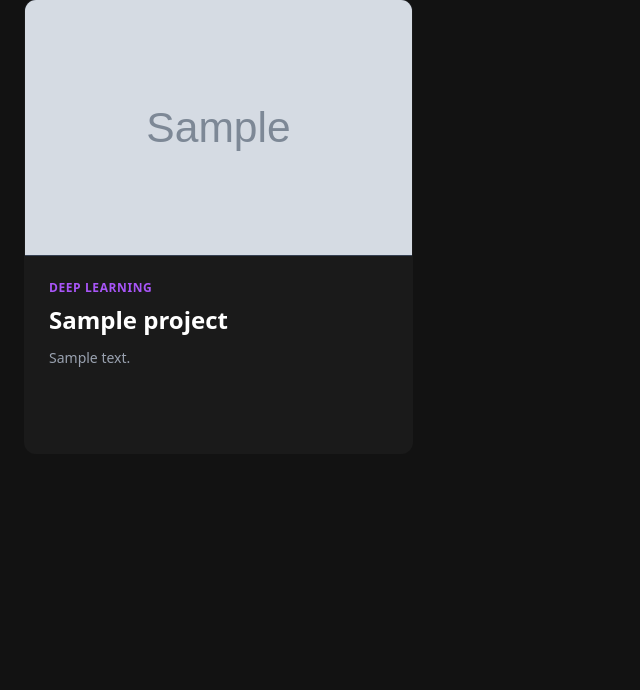
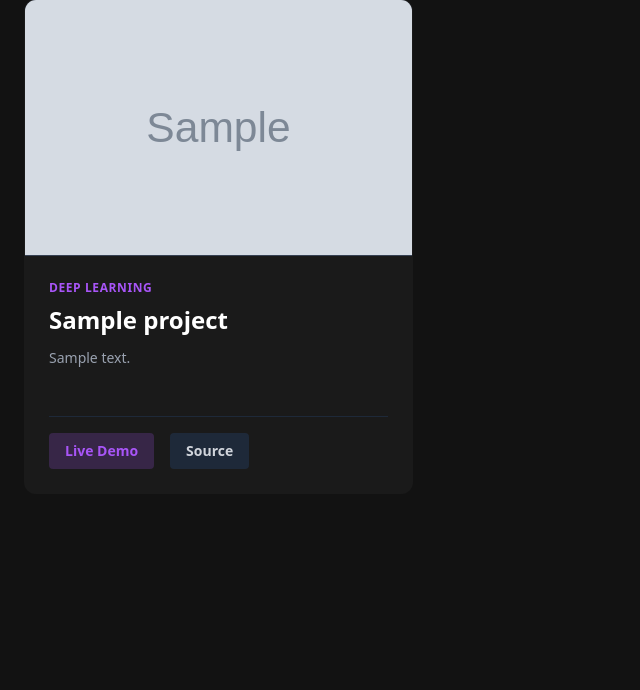
Before and after one commit to ASHISH-121105/Personal-Portfolio, a Django app: page / in a window 1280 px wide. Shown: the part 2763-3453 px from the top of the page, without its empty margins (0-640 px from the left). Run offline with Django 5.2, Linux system fonts and the light colour scheme; tables that the repository leaves empty hold one stand-in row (values such as "Sample post"); grey boxes marked "Sample" are stand-in pictures.

Commit message:
Fix button layout

```diff
--- a/Portfolio/templates/index.html
+++ b/Portfolio/templates/index.html
@@ -250,19 +250,20 @@
                     <h3 class="text-2xl font-bold text-white mb-3 group-hover:text-neural-purple transition-colors">{{ project.title }}</h3>
                     <p class="text-gray-400 text-sm line-clamp-3 mb-6">{{ project.description }}</p>
 
-                    <div class="mt-auto flex items-center gap-6 pt-4 border-t border-gray-800">
+                    <div class="mt-6 pt-4 border-t border-gray-800 flex flex-wrap gap-4">
+
                         {% if project.live_link %}
-                            <a href="{{ project.live_link }}" target="_blank" class="flex items-center gap-2 text-neural-purple hover:text-neural-purple-light text-sm font-bold transition-colors">
-                                <svg class="w-4 h-4" fill="none" stroke="currentColor" viewBox="0 0 24 24"><path stroke-linecap="round" stroke-linejoin="round" stroke-width="2" d="M10 6H6a2 2 0 00-2 2v10a2 2 0 002 2h10a2 2 0 002-2v-4M14 4h6m0 0v6m0-6L10 14"></path></svg>
+                            <a href="{{ project.live_link }}" target="_blank" class="bg-neural-purple/20 px-4 py-2 rounded text-neural-purple hover:bg-neural-purple hover:text-white text-sm font-bold transition-all">
                                 Live Demo
                             </a>
                         {% endif %}
 
                         {% if project.github_link %}
-                            <a href="{{ project.github_link }}" target="_blank" class="flex items-center gap-2 text-gray-400 hover:text-white text-sm font-bold transition-colors">
+                            <a href="{{ project.github_link }}" target="_blank" class="bg-gray-800 px-4 py-2 rounded text-gray-300 hover:bg-gray-700 hover:text-white text-sm font-bold transition-all">
                                 Source
                             </a>
                         {% endif %}
+
                     </div>
                 </div>
             </div>
```
